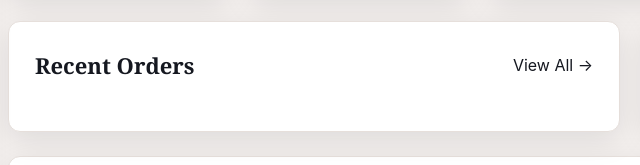
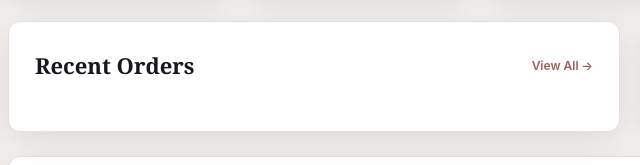
Before and after one commit to syedmossarafhossain/smh-Premium-E-Commerce, a plain HTML site: page Admin/index.html in a window 1280 px wide. Shown: the part 283-448 px from the top of the page, 296-936 px from the left. Drawn offline with Linux system fonts and the light colour scheme.

Commit message:
Update admin.css

```diff
--- a/Admin/css/admin.css
+++ b/Admin/css/admin.css
@@ -659,3 +659,16 @@ button {
         600;
 
 }
+
+.panel-title a {
+
+    color:
+        var(--accent-dark);
+
+    font-size:
+        12px;
+
+    font-weight:
+        600;
+
+}
```
